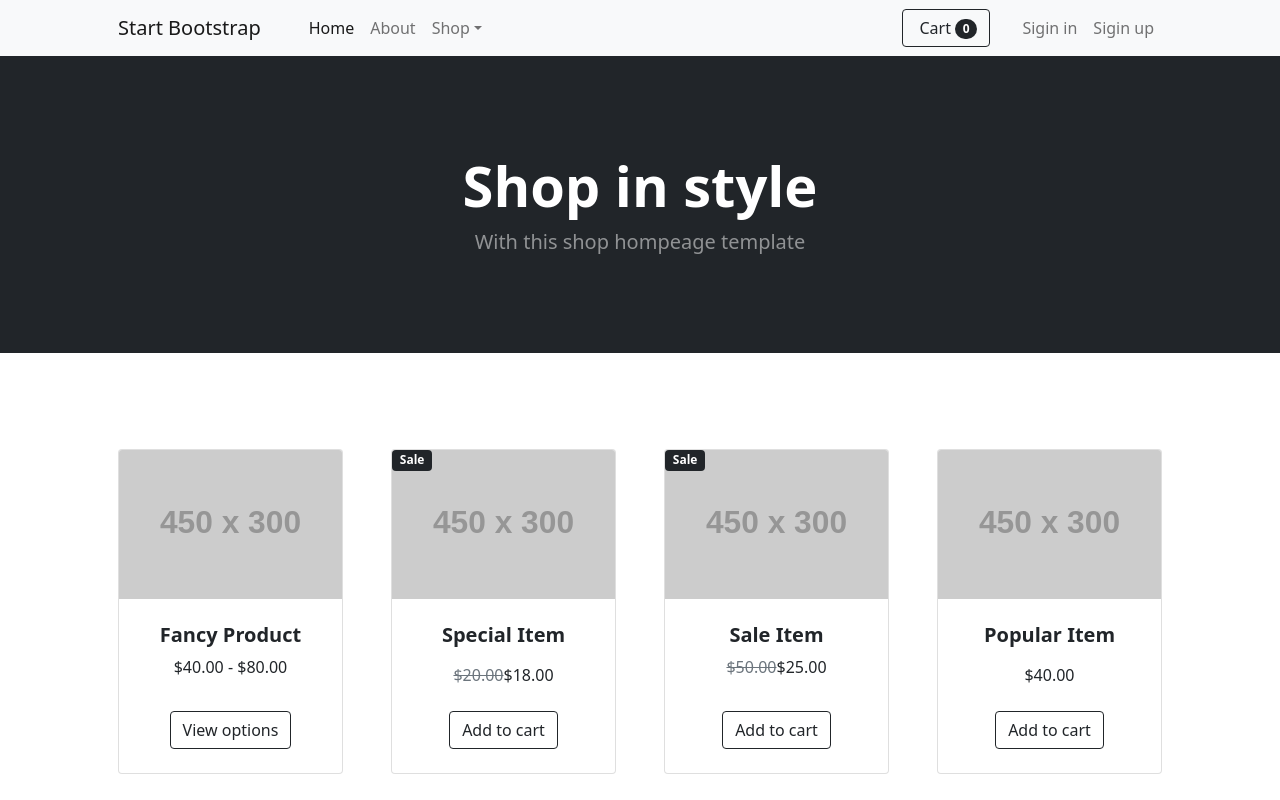
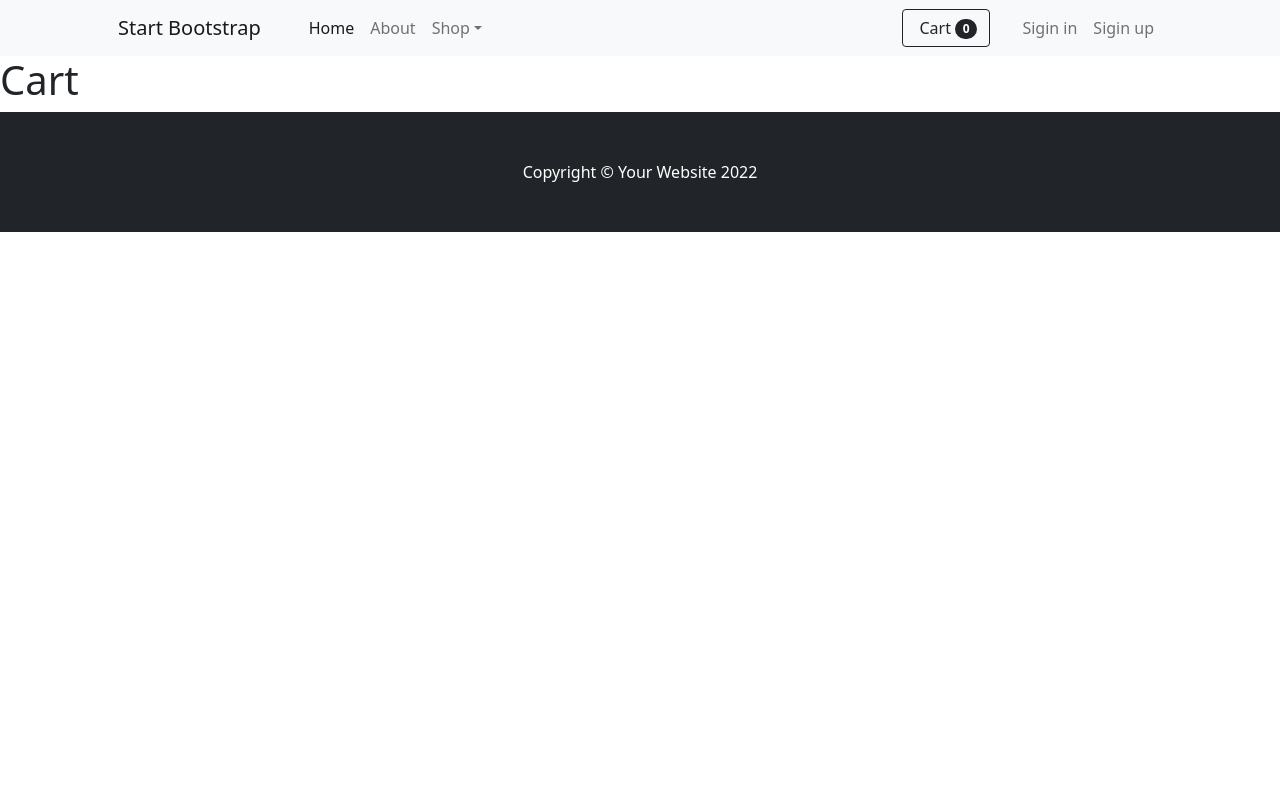
Before and after one commit to RodrigoDoprado/react-website-typescript, a React (Create React App) app: page /meucarrinho in a window 1280 px wide. Shown: the top 800 px of the page. Built offline with nearby package versions, Linux system fonts and the light colour scheme; the HTML template or start-up script is replaced by a standard one.

Commit message:
fix: page/cart

```diff
--- a/package.json
+++ b/package.json
@@ -48,6 +48,8 @@
     "eslint": "^8.36.0",
     "eslint-config-prettier": "^8.7.0",
     "eslint-plugin-react": "^7.32.2",
+    "husky": "^8.0.3",
+    "lint-staged": "^13.2.0",
     "prettier": "^2.8.4"
   }
 }
--- a/src/componet/navbar.tsx
+++ b/src/componet/navbar.tsx
@@ -64,13 +64,13 @@ export default function Navbar() {
               </li>
             </ul>
             <form className="d-flex">
-              <button className="btn btn-outline-dark" type="submit">
+              <a className="btn btn-outline-dark" href="/meucarrinho">
                 <i className="bi-cart-fill me-1"></i>
                 Cart
                 <span className="badge bg-dark text-white ms-1 rounded-pill">
                   0
                 </span>
-              </button>
+              </a>
             </form>
             <ul className="navbar-nav  mb-lg-0 ms-lg-4">
               <li className="nav-item">
--- /dev/null
+++ b/src/page/cart.tsx
@@ -0,0 +1,12 @@
+import Footer from "../componet/footer"
+import Navbar from "../componet/navbar"
+
+export default function Cart() {
+  return (
+    <>
+      <Navbar />
+      <h1>Cart</h1>
+      <Footer />
+    </>
+  )
+}
--- a/src/routerPage.tsx
+++ b/src/routerPage.tsx
@@ -2,6 +2,7 @@ import { Route, Routes } from "react-router-dom"
 import ForgotPassword from "./page/auth/forgotPassword"
 import Login from "./page/auth/login"
 import Register from "./page/auth/register"
+import Cart from "./page/cart"
 import Home from "./page/home"
 import Product from "./page/product"
 
@@ -25,6 +26,7 @@ export default function RouterPage() {
   return (
     <Routes>
       {/* rota Privada */}
+      <Route path="/meucarrinho" element={<Cart />} />
 
       {/* rota public */}
       <Route path="*" element={<Home />} />
```
Also changed, not shown: 2 other files (tests, documents, lock files or other folders).
